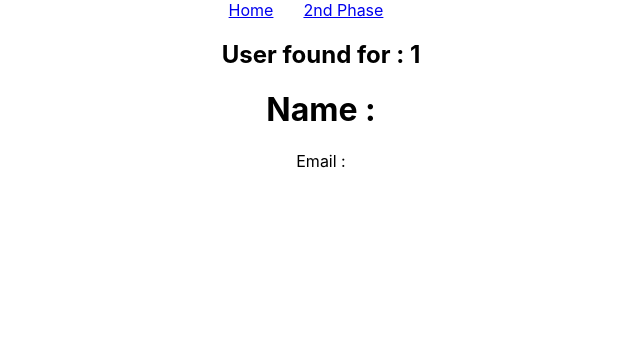
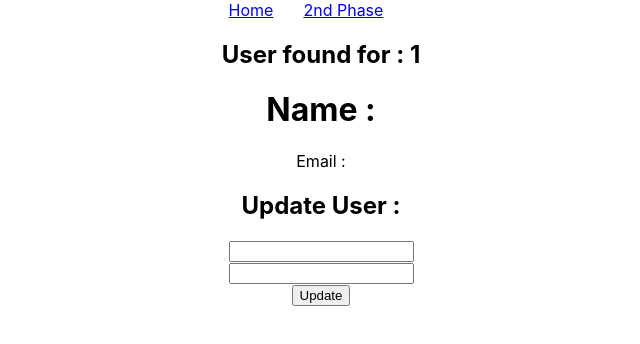
Before and after one commit to rasel-gannicus/node-with-react-first-try, a React (Create React App) app: page /secondUser/1 in a window 1280 px wide. Shown: the top 344 px of the page, without its empty margins (319-959 px from the left). Built offline with nearby package versions, Linux system fonts and the light colour scheme; no server answers.

Commit message:
trying to update user

```diff
--- a/src/Components/SecondPhase/UpdateSecondUser/UpdateSecondUser.js
+++ b/src/Components/SecondPhase/UpdateSecondUser/UpdateSecondUser.js
@@ -8,12 +8,39 @@ const UpdateSecondUser = () => {
         fetch(`http://localhost:5000/user/${id}`)
         .then(res=>res.json())
         .then(data=>setUsers(data))
-    },[])
+    },[]);
+
+    function handleSubmit(e){
+        e.preventDefault();
+        const name = e.target.name.value;
+        const email = e.target.email.value;
+        const user = {name, email};
+
+        fetch(`http://localhost:5000/user/${id}`,{
+            method : 'PUT',
+            headers : {
+                'content-type' : 'application/json'
+            },
+            body : JSON.stringify(user)
+        })
+        .then(res=>res.json())
+        .then(data=>{
+            setUsers(data);
+            alert('user updated successfully');
+        })
+    }
     return (
         <div>
             <h2> User found  for : {id} </h2>
             <h1>Name : {users.name} </h1>
             <p>Email : {users.email} </p>
+
+            <h2>Update User : </h2>
+            <form action=""  onSubmit={handleSubmit}>
+                <input type="email" name="email" id="" /> <br />
+                <input type="text" name="name" id="" /> <br />
+                <button type="submit">Update</button>
+            </form>
         </div>
     );
 };
```
